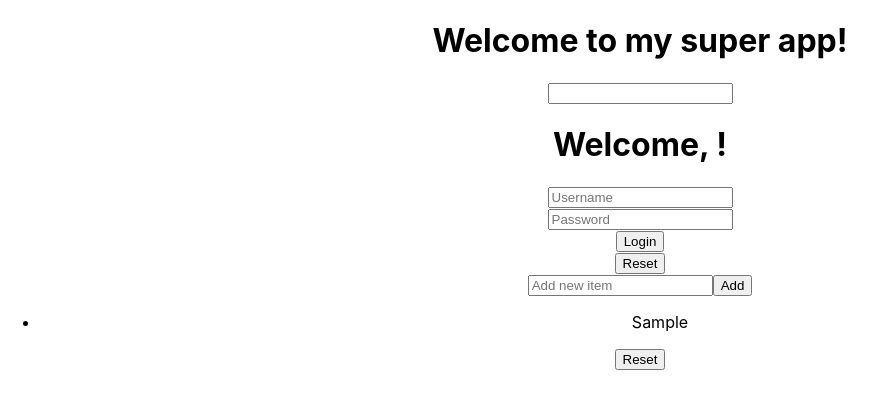
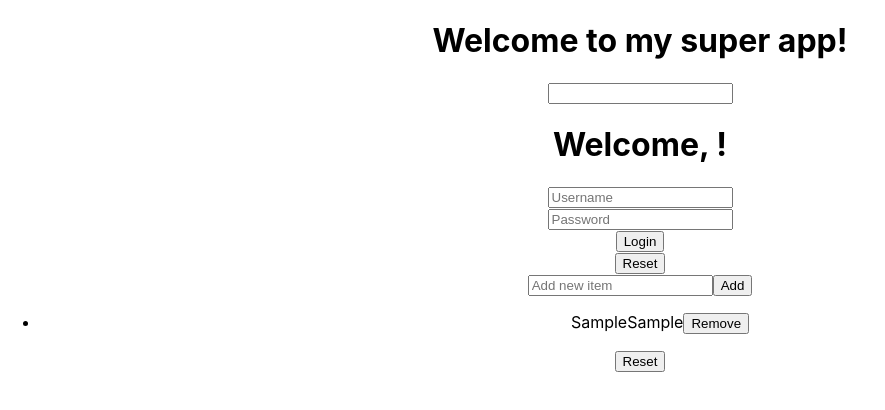
Before and after one commit to AlbertoNeira/react-exercises, a React (Create React App) app in the folder my-app/: page / in a window 1280 px wide. Both pictures are taken after typing "Sample" into the empty fields and a click on the button "Add". Shown: the top 410 px of the page, without its empty margins (0-885 px from the left). Built offline with nearby package versions, Linux system fonts and the light colour scheme.

Commit message:
Lists - Add a "remove" `button`

```diff
--- a/my-app/src/components/ToDoList.js
+++ b/my-app/src/components/ToDoList.js
@@ -17,6 +17,14 @@ const TodoList = () => {
     setItems([]);
   };
 
+  const removeItem = (index) => {
+    setItems((prevItems) => {
+      const updatedItems = [...prevItems];
+      updatedItems.splice(index, 1);
+      return updatedItems;
+    });
+  };
+
   return (
     <div>
       <input
@@ -28,7 +36,10 @@ const TodoList = () => {
       <button onClick={addItem}>Add</button>
       <ul>
         {items.map((item, index) => (
-          <li key={index}>{item}</li>
+          <li key={index}>{item}
+            {item}
+            <button onClick={() => removeItem(index)}>Remove</button>
+          </li>
         ))}
       </ul>
       <button onClick={resetItems}>Reset</button>
```
